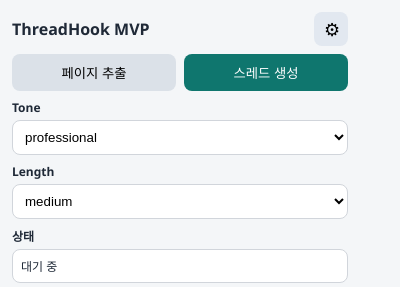
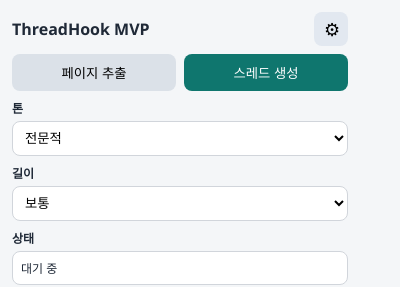
Before and after one commit to mintorain/thread-extension-app, a browser extension: page thread-extension-app/popup.html in a window 400 px wide. Shown: the top 287 px of the page. Drawn offline with Linux system fonts and the light colour scheme.

Commit message:
feat: localize tone and length options to Korean

```diff
--- a/thread-extension-app/popup.html
+++ b/thread-extension-app/popup.html
@@ -18,18 +18,18 @@
       <button id="generateBtn" class="primary">스레드 생성</button>
     </div>
 
-    <label class="label">Tone</label>
+    <label class="label">톤</label>
     <select id="tone" class="input">
-      <option value="professional">professional</option>
-      <option value="neutral">neutral</option>
-      <option value="casual">casual</option>
+      <option value="professional">전문적</option>
+      <option value="neutral">중립</option>
+      <option value="casual">캐주얼</option>
     </select>
 
-    <label class="label">Length</label>
+    <label class="label">길이</label>
     <select id="length" class="input">
-      <option value="medium">medium</option>
-      <option value="short">short</option>
-      <option value="long">long</option>
+      <option value="medium">보통</option>
+      <option value="short">짧게</option>
+      <option value="long">길게</option>
     </select>
 
     <section id="settingsPanel" class="settings-panel hidden">
```
Also changed, not shown: thread-extension-app/sidepanel.html (+8 -8 lines).
